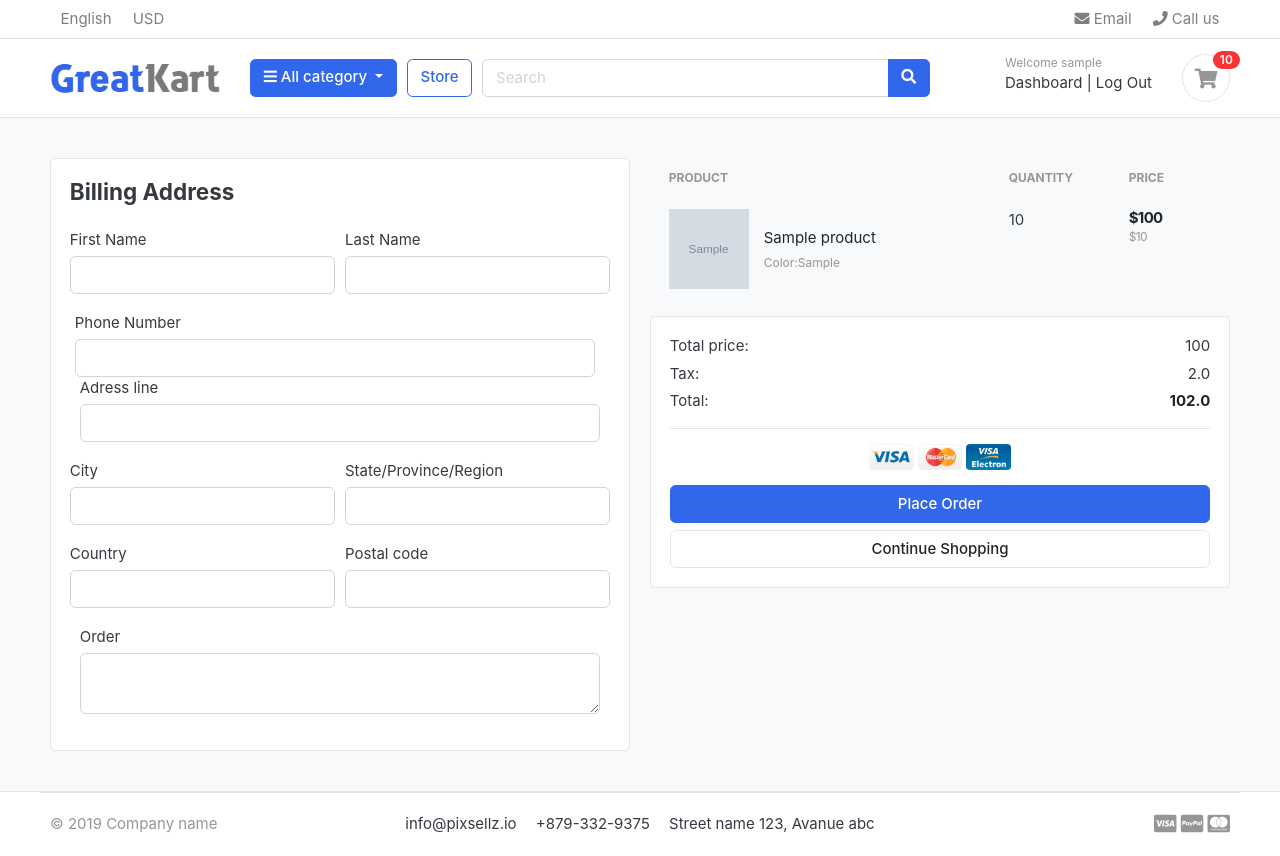
After one commit to naokiyama/django-ecmarket, a Django app: page /cart/checkout/ in a window 1280 px wide. The commit adds this page. Run offline with Django 3.2, Linux system fonts and the light colour scheme; a user stored in the database is signed in; tables that the repository leaves empty hold one stand-in row (values such as "Sample post"); grey boxes marked "Sample" are stand-in pictures; some libraries are stand-ins or nearby versions; some web fonts are replaced.

Commit message:
Divid function of cart between login user and not login user

```diff
--- a/accounts/admin.py
+++ b/accounts/admin.py
@@ -6,7 +6,7 @@ from django.contrib.auth.admin import UserAdmin
 
 class AccountsAdmin(UserAdmin):
     list_display = ('first_name', 'last_name', 'username',
-                    'email', 'data_joined', 'last_login', 'is_active')
+                    'email', 'phone_number', 'data_joined', 'last_login', 'is_active')
 
     filter_horizontal = ()
     list_filter = ()
--- a/accounts/models.py
+++ b/accounts/models.py
@@ -54,7 +54,7 @@ class Accounts(AbstractBaseUser):
     is_superadmin = models.BooleanField(default=False)
 
     USERNAME_FIELD = 'email'
-    REQUIRED_FIELDS = ['username', 'first_name', 'last_name']
+    REQUIRED_FIELDS = ['username', 'first_name', 'last_name', 'phone_number']
 
     objects = MyAccountManager()
 
--- a/cart/context_processors.py
+++ b/cart/context_processors.py
@@ -6,11 +6,18 @@ from .views import _cart_id
 
 def counter(request):
     cart_counter = 0
-    try:
-        cart = Cart.objects.get(cart_id=_cart_id(request))
-        cart_items = CartItem.objects.all().filter(cart=cart)
-        for cart_item in cart_items:
-            cart_counter += cart_item.quantite
-    except Cart.DoesNotExist:
-        cart_counter = 0
+    if 'admin' in request.path:
+        return {}
+    else:
+        try:
+            print('counter request:{}'.format(request))
+            cart = Cart.objects.filter(cart_id=_cart_id(request))
+            if request.user.is_authenticated:
+                cart_items = CartItem.objects.all().filter(user=request.user)
+            else:
+                cart_items = CartItem.objects.all().filter(cart=cart[:1])
+            for cart_item in cart_items:
+                cart_counter += cart_item.quantite
+        except Cart.DoesNotExist:
+            cart_counter = 0
     return dict(cart_counter=cart_counter)
--- a/cart/models.py
+++ b/cart/models.py
@@ -1,5 +1,6 @@
 from django.db import models
 from store.models import Product, Variation
+from accounts.models import Accounts
 
 # Create your models here.
 
@@ -13,8 +14,9 @@ class Cart(models.Model):
 
 
 class CartItem(models.Model):
+    user = models.ForeignKey(Accounts, on_delete=models.CASCADE, null=True)
     product = models.ForeignKey(Product, on_delete=models.CASCADE)
-    cart = models.ForeignKey(Cart, on_delete=models.CASCADE)
+    cart = models.ForeignKey(Cart, on_delete=models.CASCADE, null=True)
     quantite = models.IntegerField()
     is_active = models.BooleanField(default=True)
     variations = models.ManyToManyField(Variation, blank=True)
--- a/cart/urls.py
+++ b/cart/urls.py
@@ -8,6 +8,9 @@ urlpatterns = [
     path('add_cart/<int:product_id>/', views.add_cart, name="add_cart"),
     path('sub_cart/<int:product_id>/<int:cart_item_id>/',
          views.sub_cart, name="sub_cart"),
+    path('plus_cart/<int:product_id>/<int:cart_item_id>/',
+         views.plus_cart, name="plus_cart"),
     path('remove_cart/<int:product_id>/<int:cart_item_id>/',
-         views.remove_cart, name="remove_cart")
+         views.remove_cart, name="remove_cart"),
+    path('checkout/', views.checkout, name='checkout')
 ]
--- a/cart/views.py
+++ b/cart/views.py
@@ -2,7 +2,7 @@ from django.shortcuts import render, redirect, get_object_or_404
 from .models import Cart, CartItem
 from store.models import Product, Variation
 from django.core.exceptions import ObjectDoesNotExist
-from django.http import HttpResponse
+from django.contrib.auth.decorators import login_required
 import logging
 
 logging.basicConfig(level=logging.DEBUG)
@@ -26,107 +26,232 @@ def _cart_id(request):
 
 # カートに商品を追加する
 def add_cart(request, product_id):
+    current_user = request.user
+    product = Product.objects.get(id=product_id)
+    if current_user.is_authenticated:
+        logging.debug('user: true')
+        product_variation = []
 
+        if request.method == 'POST':
+            for item in request.POST:
+                key = item
+                value = request.POST[key]
+                try:
+                    variation = Variation.objects.get(
+                        product=product, variation_choices=key, variation_value=value
+                    )
+                    product_variation.append(variation)
+                except ObjectDoesNotExist:
+                    pass
+            logging.debug('variation of product:{}'.format(product_variation))
+
+        is_cart_item_exists = CartItem.objects.filter(
+            user=current_user, product=product).exists()
+        if is_cart_item_exists:
+            cart_items = CartItem.objects.filter(
+                user=current_user, product=product
+            )
+
+            is_exist_product_list = []
+            id = []
+            for item in cart_items:
+                exist_variation = item.variations.all()
+                is_exist_product_list.append(list(exist_variation))
+                id.append(item.id)
+            if product_variation in is_exist_product_list:
+                index = is_exist_product_list.index(product_variation)
+                item_id = id[index]
+                cart_item = CartItem.objects.get(product=product, id=item_id)
+                cart_item.quantite += 1
+                cart_item.save()
+            else:
+                cart_item = CartItem.objects.create(
+                    product=product, user=current_user, quantite=1
+                )
+                if len(product_variation) > 0:
+                    cart_item.variations.clear()
+                    cart_item.variations.add(*product_variation)
+                cart_item.save()
+        else:
+            cart_item = CartItem.objects.create(
+                product=product,
+                user=current_user,
+                quantite=1,
+            )
+            if len(product_variation) > 0:
+                cart_item.variations.clear()
+                cart_item.variations.add(*product_variation)
+            cart_item.save()
+        return redirect('cart:cart')
+
+    # ユーザ認証がfalseの場合
+    else:
+        # 更新に元の値を保持するためのリスト
+        logging.debug('user: true')
+        product_variation = []
+        if request.method == 'POST':
+            for item in request.POST:
+                key = item
+                value = request.POST[key]
+                try:
+                    variation = Variation.objects.get(
+                        product=product, variation_choices=key, variation_value=value)
+                    product_variation.append(variation)
+                except ObjectDoesNotExist:
+                    pass
+
+        try:
+            # セッションとクッキー内のidを使用してマッチするカートアイテムを取得する
+            cart = Cart.objects.get(cart_id=_cart_id(request))
+        except Cart.DoesNotExist:
+            cart = Cart.objects.create(
+                cart_id=_cart_id(request)
+            )
+        cart.save()
+        # カートアイテム取得、存在した場合には更新、存在しなかった場合には新規作成
+        is_cart_item_exists = CartItem.objects.filter(
+            product=product, cart=cart).exists()
+        """
+        if the cart existing(カートあり): append list
+        if the cart not existing: create
+        """
+        if is_cart_item_exists:
+            cart_item = CartItem.objects.filter(product=product, cart=cart)
+            isexist_list = []  # カート内に追加したプロダクト数
+            id = []  # idを識別子として取得
+            for item in cart_item:
+                exist_variation = item.variations.all()
+                isexist_list.append(list(exist_variation))
+                id.append(item.id)
+
+            if product_variation in isexist_list:
+                # list:isexist_list要素とprodcut_variationにマッチするindexを取得
+                index = isexist_list.index(product_variation)
+                item_id = id[index]
+                cart_item = CartItem.objects.get(product=product, id=item_id)
+                cart_item.quantite += 1
+                cart_item.save()
+            else:
+                item = CartItem.objects.create(
+                    product=product, cart=cart, quantite=1)
+                if len(product_variation) > 0:
+                    item.variations.clear()
+                    item.variations.add(*product_variation)
+
+        else:
+            cart_item = CartItem.objects.create(
+                product=product,
+                cart=cart,
+                quantite=1,
+            )
+            if len(product_variation) > 0:
+                cart_item.variations.clear()
+                cart_item.variations.add(*product_variation)
+                cart_item.save()
+        return redirect('cart:cart')
+
+
+def plus_cart(request, product_id, cart_item_id):
     product = Product.objects.get(id=product_id)
-    # 更新に元の値を保持するためのリスト
-    product_variation = []
-    if request.method == 'POST':
-        for item in request.POST:
-            key = item
-            value = request.POST[key]
-            try:
-                variation = Variation.objects.get(
-                    product=product, variation_choices=key, variation_value=value)
-                product_variation.append(variation)
-            except ObjectDoesNotExist:
-                pass
+    current_user = request.user
 
-    try:
-        # セッションとクッキー内のidを使用してマッチするカートアイテムを取得する
+    if current_user.is_authenticated:
+        try:
+            cart_item = CartItem.objects.get(
+                product=product, user=current_user, id=cart_item_id)
+            if cart_item.quantite > 0:
+                cart_item.quantite += 1
+                cart_item.save()
+                return redirect('cart:cart')
+
+        except ObjectDoesNotExist:
+            pass
+
+        return redirect('cart:cart')
+    else:
         cart = Cart.objects.get(cart_id=_cart_id(request))
-    except Cart.DoesNotExist:
-        cart = Cart.objects.create(
-            cart_id=_cart_id(request)
-        )
-    cart.save()
-    # カートアイテム取得、存在した場合には更新、存在しなかった場合には新規作成
-    is_cart_item_exists = CartItem.objects.filter(
-        product=product, cart=cart).exists()
-    """
-    if the cart existing(カートあり): append list
-    if the cart not existing: create
-    """
-    if is_cart_item_exists:
-        cart_item = CartItem.objects.filter(product=product, cart=cart)
-        isexist_list = []  # カート内に追加したプロダクト数
-        id = []  # idを識別子として取得
-        for item in cart_item:
-            exist_variation = item. variations.all()
-            isexist_list.append(list(exist_variation))
-            id.append(item.id)
+        try:
+            cart_item = CartItem.objects.get(
+                product=product, cart=cart, id=cart_item_id)
+            if cart_item.quantite > 0:
+                cart_item.quantite += 1
+                cart_item.save()
+            else:
+                return redirect('cart:cart')
 
-        if product_variation in isexist_list:
-            # list:isexist_list要素とprodcut_variationにマッチするindexを取得
-            index = isexist_list.index(product_variation)
-            item_id = id[index]
-            cart_item = CartItem.objects.get(product=product, id=item_id)
-            cart_item.quantite += 1
-            cart_item.save()
-        else:
-            item = CartItem.objects.create(
-                product=product, cart=cart, quantite=1)
-            if len(product_variation) > 0:
-                item.variations.clear()
-                item.variations.add(*product_variation)
+        except ObjectDoesNotExist:
+            pass
 
-    else:
-        cart_item = CartItem.objects.create(
-            product=product,
-            cart=cart,
-            quantite=1,
-        )
-        if len(product_variation) > 0:
-            cart_item.variations.clear()
-            cart_item.variations.add(*product_variation)
-            cart_item.save()
-    return redirect('cart:cart')
+        return redirect('cart:cart')
 
 
 def sub_cart(request, product_id, cart_item_id):
     product = Product.objects.get(id=product_id)
-    cart = Cart.objects.get(cart_id=_cart_id(request))
-    try:
-        cart_item = CartItem.objects.get(
-            product=product, cart=cart, id=cart_item_id)
-        if cart_item.quantite > 1:
-            cart_item.quantite -= 1
-            cart_item.save()
-        else:
-            cart_item.delete()
-            return redirect('cart:cart')
+    current_user = request.user
 
-    except ObjectDoesNotExist:
-        pass
+    if current_user.is_authenticated:
+        try:
+            cart_item = CartItem.objects.get(
+                product=product, user=current_user, id=cart_item_id)
+            if cart_item.quantite > 1:
+                cart_item.quantite -= 1
+                cart_item.save()
+            else:
+                cart_item.delete()
+                return redirect('cart:cart')
 
-    return redirect('cart:cart')
+        except ObjectDoesNotExist:
+            pass
+
+        return redirect('cart:cart')
+    else:
+        cart = Cart.objects.get(cart_id=_cart_id(request))
+        try:
+            cart_item = CartItem.objects.get(
+                product=product, cart=cart, id=cart_item_id)
+            if cart_item.quantite > 1:
+                cart_item.quantite -= 1
+                cart_item.save()
+            else:
+                cart_item.delete()
+                return redirect('cart:cart')
+
+        except ObjectDoesNotExist:
+            pass
+
+        return redirect('cart:cart')
 # urlルーティングをする際にurlsで自動的に割り当てられるidとは違い今回はviews側で値の設定を行う
 
 
 def remove_cart(request, product_id, cart_item_id):
+    current_user = request.user
     product = get_object_or_404(Product, id=product_id)
-    cart = Cart.objects.get(cart_id=_cart_id(request))
-    cart_item = CartItem.objects.get(
-        product=product, cart=cart, id=cart_item_id)
-    cart_item.delete()
-    return redirect('cart:cart')
+    if current_user.is_authenticated:
+        cart_item = CartItem.objects.get(
+            product=product, user=current_user, id=cart_item_id)
+        cart_item.delete()
+        return redirect('cart:cart')
+    else:
+        cart = Cart.objects.get(cart_id=_cart_id(request))
+        cart_item = CartItem.objects.get(
+            product=product, cart=cart, id=cart_item_id)
+        cart_item.delete()
+        return redirect('cart:cart')
 
 
 def cart(request, total=0, quantite=0, cart_items=None):
     # カート内に必要なデータを抽出
     try:
-        cart = Cart.objects.get(cart_id=_cart_id(request))
-        cart_items = CartItem.objects.filter(cart=cart, is_active=True)
-        logging.debug('cart information:{}'.format(cart))
+        tax = 0
+        grand_total = 0
+        logging.debug('request user:{}'.format(request.user))
+        if request.user.is_authenticated:
+            cart_items = CartItem.objects.filter(
+                user=request.user, is_active=True)
+        else:
+            cart = Cart.objects.get(cart_id=_cart_id(request))
+            cart_items = CartItem.objects.filter(cart=cart, is_active=True)
+            logging.debug('cart information:{}'.format(cart))
 
         for cart_item in cart_items:
             total = + cart_item.product.price * cart_item.quantite
@@ -143,3 +268,42 @@ def cart(request, total=0, quantite=0, cart_items=None):
         'tax': tax,
         'grand_total': grand_total
     })
+
+
+@login_required(login_url='accounts:login')
+def checkout(request, total=0, quantite=0, cart_items=None):
+    try:
+        tax = 0
+        grand_total = 0
+        if request.user.is_authenticated:
+            cart_items = CartItem.objects.filter(
+                user=request.user, is_active=True)
+        else:
+            cart = Cart.objects.get(cart_id=_cart_id(request))
+            cart_items = CartItem.objects.filter(cart=cart, is_active=True)
+
+        for cart_item in cart_items:
+            total = + cart_item.product.price * cart_item.quantite
+            quantite = + cart_item.quantite
+        '''
+        各国の税率をそれぞれ適用する場合におけ条件分岐
+        if country == 'america':
+            if state == 'florida':
+                tax = 1.0725
+            elif state == 'california':
+                tax = 1.1025
+        elif country == 'japan':
+            tax = 1.1
+        '''
+        tax = (2 * total)/100
+        grand_total = total + tax
+    except ObjectDoesNotExist:
+        pass
+
+    return render(request, 'store/checkout.html', context={
+        'total': total,
+        'quantite': quantite,
+        'cart_items': cart_items,
+        'tax': tax,
+        'grand_total': grand_total
+    })
--- /dev/null
+++ b/templates/store/checkout.html
@@ -0,0 +1,142 @@
+{% extends "base.html" %}
+{% load static %}
+<body>
+{% block content %}
+<section class="section-content padding-y bg">
+<div class="container">
+
+<!-- ============================ COMPONENT 1 ================================= -->
+<div class="row">
+	<aside class="col-lg-6">
+<div class="card">
+  <div class="card-body">
+    <h4 class="card-title mb-4">Billing Address</h4>
+    <form action="" mehtod="POST">
+      {% csrf_token %}
+      <div class="form-row">
+        <div class="col form-group">
+          <label for="">First Name</label>
+          <input type="text" name="first_name" class="form-control" required>
+        </div>
+        <div class="col form-group">
+          <label for="">Last Name</label>
+          <input type="text" name="last_name" class="form-control" required>
+        </div>
+      </div>
+        <div class="col form-row">
+          <label for="">Phone Number</label>
+          <input type="text" name="phone-number" class="form-control" required>
+        </div>
+        <div class="col form-group">
+          <label for="">Adress line</label>
+          <input type="text" name="adress-line" class="form-control" required>
+        </div>
+      <div class="form-row">
+        <div class="col form-group">
+          <label for="">City</label>
+          <input type="text" name="city" class="form-control" required>
+        </div>
+        <div class="col form-group">
+          <label for="">State/Province/Region</label>
+          <input type="text" name="state" class="form-control" required>
+        </div>
+      </div>
+      <div class="form-row">
+        <div class="col form-group">
+          <label for="">Country</label>
+          <input type="text" name="country" class="form-control" required>
+        </div>
+        <div class="col form-group">
+          <label for="">Postal code</label>
+          <input type="text" name="postal-code" class="form-control" required>
+        </div>
+      </div>
+        <div class="col form-group">
+          <label for="">Order</label>
+          <textarea name="order_note" rows="2" class="form-control"></textarea>
+        </div>
+  </div>
+</div> <!-- card.// -->
+
+	</aside> <!-- col.// -->
+	<aside class="col-lg-6">
+    <!--product-->
+    <table class="table table-borderless table-shopping-cart">
+      <thead class="text-muted">
+      <tr class="small text-uppercase">
+        <th scope="col">Product</th>
+        <th scope="col" width="120">Quantity</th>
+        <th scope="col" width="120">Price</th>
+      </tr>
+      </thead>
+      <tbody>
+      {% for cart_item in cart_items %}
+      <tr>
+        <td>
+          <figure class="itemside align-items-center">
+            <div class="aside"><img src="{{ cart_item.product.img.url }}" class="img-sm"></div>
+            <figcaption class="info">
+              <a href="#" class="title text-dark">{{ cart_item.product.product_name }}</a>
+              <p class="text-muted small">
+                {% if cart_item.variations.all %}
+                  {% for item in cart_item.variations.all %}
+                  {{ item.variation_choices | capfirst }}:{{ item.variation_value | capfirst }}<br>
+                  {% endfor %}
+                {% endif %}
+              </p>
+            </figcaption>
+          </figure>
+        </td>
+        <td>
+        <label for="">{{ cart_item.quantite }}</label>
+        </td>
+        <td>
+          <div class="price-wrap">
+            <var class="price">${{ cart_item.total }}</var>
+            <small class="text-muted">${{ cart_item.product.price }} </small>
+          </div> <!-- price-wrap .// -->
+        </td>
+      </tr>
+      {% endfor %}
+      </tbody>
+      </table>
+
+    <!--productend-->
+		<div class="card">
+		<div class="card-body">
+			<dl class="dlist-align">
+			  <dt>Total price:</dt>
+			  <dd class="text-right">{{ total }}</dd>
+			</dl>
+			<dl class="dlist-align">
+			  <dt>Tax:</dt>
+			  <dd class="text-right"> {{ tax }}
+			  </dd>
+			</dl>
+			<dl class="dlist-align">
+			  <dt>Total:</dt>
+			  <dd class="text-right text-dark b"><strong>{{ grand_total }}</strong></dd>
+			</dl>
+			<hr>
+			<p class="text-center mb-3">
+                <img src="{% static 'images/icons/pay-visa.png' %}" height="26">
+                <img src="{% static 'images/icons/pay-mastercard.png' %}" height="26">
+                <img src="{% static 'images/icons/pay-visa-el.png' %}" height="26">
+			</p>
+
+      <button type="submit" name="submit" class="btn btn-primary btn-block">Place Order</button>
+			<a href="{% url 'store:store' %}" class="btn btn-light btn-block">Continue Shopping</a>
+     </form>
+		</div> <!-- card-bosdy.// -->
+		</div> <!-- card.// -->
+
+    </aside> <!-- col.// -->
+</div> <!-- row.// -->
+<!-- ============================ COMPONENT 1 END .// ================================= -->
+
+</div> <!-- container .//  -->
+</section>
+<!-- ========================= SECTION CONTENT END// ========================= -->
+{% endblock %}
+</body>
+</html>
```
Also changed, not shown: accounts/views.py (+44 -4 lines), templates/store/cart.html (+4 -4 lines), accounts/migrations/0004_auto_20210518_0634.py (added), accounts/migrations/0005_auto_20210518_1833.py (added), accounts/migrations/0006_auto_20210518_1836.py (added), cart/migrations/0005_auto_20210518_0634.py (added), category/migrations/0004_auto_20210518_0634.py (added), store/migrations/0007_auto_20210518_0634.py (added).
